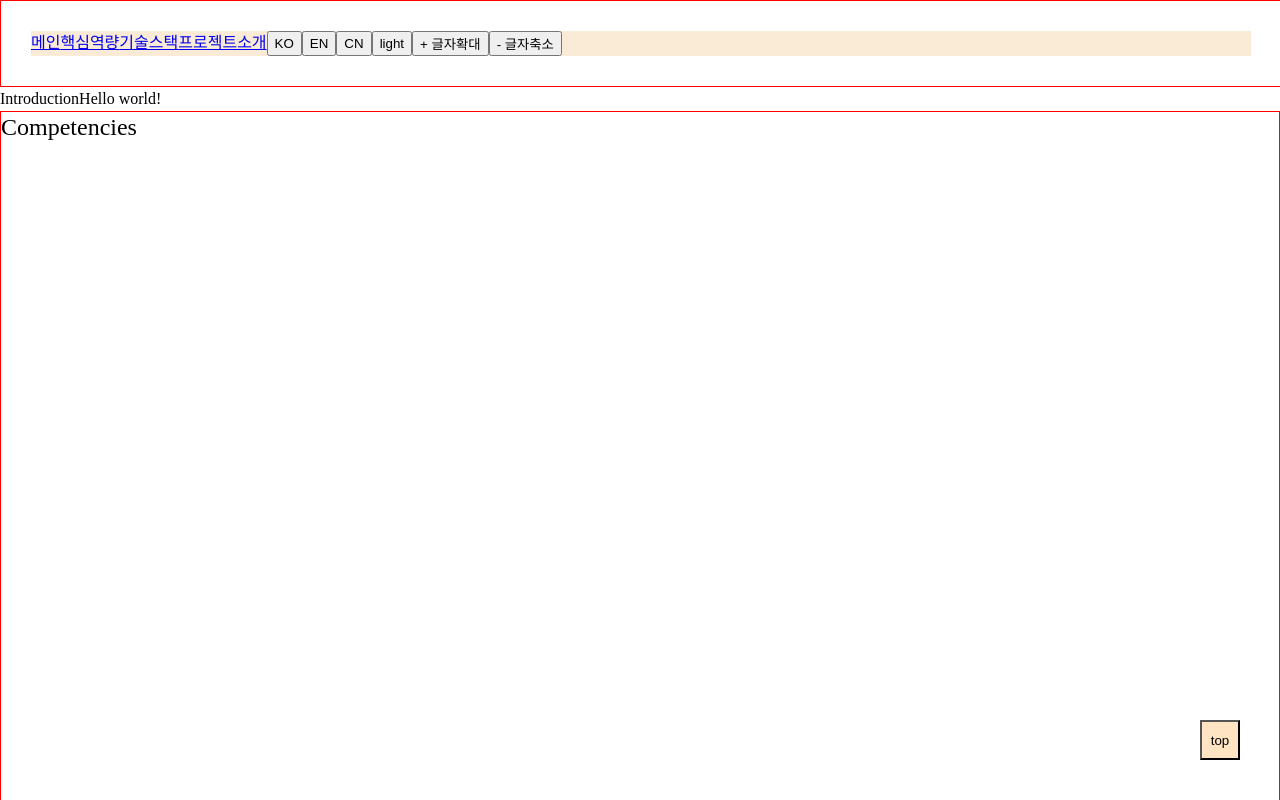
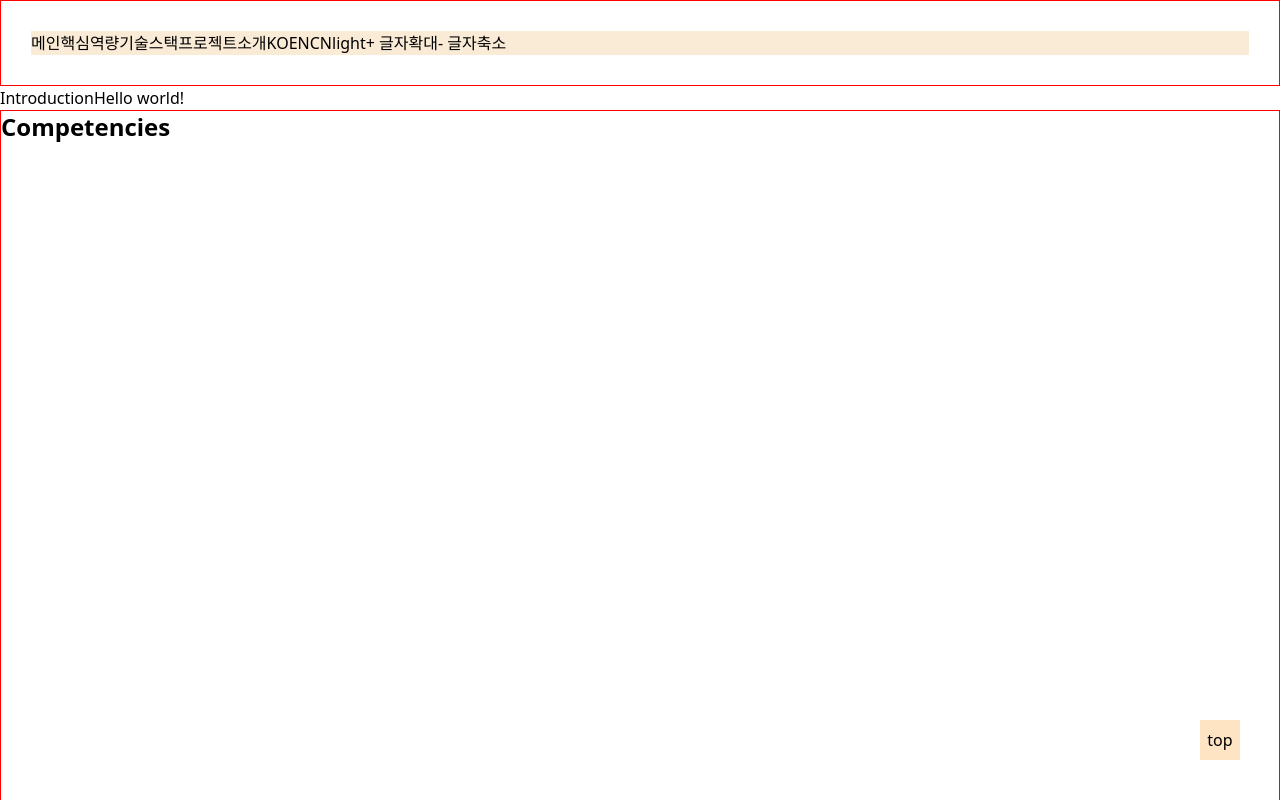
Before and after one commit to coolage21/my-info, a Next.js app: page /en in a window 1280 px wide. Shown: the top 800 px of the page. Built offline with nearby package versions, Linux system fonts and the light colour scheme.

Commit message:
[css] reset.css, heading 컴포넌트 추가

```diff
--- a/components/common/Heading/Heading.module.scss
+++ b/components/common/Heading/Heading.module.scss
@@ -0,0 +1,6 @@
+.heading {
+  &__ttl {
+    font-size: 20px;
+    font-weight: 600;
+  }
+}
--- a/components/common/Heading/Heading.tsx
+++ b/components/common/Heading/Heading.tsx
@@ -1,19 +1,23 @@
 import classNames from 'classnames/bind'
-import styles from "./TabButton.module.scss";
+import styles from "./Heading.module.scss";
 
 const cx = classNames.bind(styles);
 
 interface TabButtonProps {
   title: string,
-  desc: string,
+  size: string,
 }
 
-export default function TabButton({title, desc}: TabButtonProps) {
+export default function TabButton({title, size}: TabButtonProps) {
+
+  //[fontSize, setFontSize] = useState(size); // small, medium
 
   return (
     <div className={cx('heading')}>
-      <h2 className={cx('heading__ttl')}>{title}</h2>
-      <p className={cx('heading__desc')}>{desc}</p>
+      <h2 className={cx('heading__ttl', size)}>
+        <img src="" alt="" />
+        {title}
+      </h2>
     </div>
   );
 }
--- a/components/sections/Projects/Projects.tsx
+++ b/components/sections/Projects/Projects.tsx
@@ -1,13 +1,13 @@
 import classNames from 'classnames/bind'
 import styles from "./Projects.module.scss";
 import Tabs from "./ProjectsTabs/Tabs";
-
+import Heading from '@/components/common/Heading/Heading'
 const cx = classNames.bind(styles);
 
 export default function Projects() {
   return (
     <section id="projects" className={cx('projects')}>
-      Projects
+      <Heading title="Projects" size="medium"/>
       <Tabs/>
     </section>
   );
--- /dev/null
+++ b/style/_base.scss
@@ -0,0 +1,32 @@
+/* =========================================
+   BASE
+   프로젝트 기본 스타일
+========================================= */
+
+html {
+  font-size: 16px;
+}
+
+body {
+  font-family: system-ui, -apple-system, sans-serif;
+  background: #fff;
+  color: #111;
+}
+
+/* 접근성 focus 스타일 유지 */
+:focus-visible {
+  outline: 2px solid #000;
+  outline-offset: 2px;
+}
+
+/* hidden attribute */
+[hidden] {
+  display: none !important;
+}
+
+/* 버튼 기본 스타일 */
+button {
+  border: none;
+  background: none;
+  cursor: pointer;
+}
--- /dev/null
+++ b/style/_ios-fix.scss
@@ -0,0 +1,48 @@
+/* =========================================
+   iOS SAFARI FIX
+   모바일 Safari에서 자주 발생하는 문제 해결
+========================================= */
+
+
+/* iOS에서 폰트 자동 확대 방지 */
+html {
+  -webkit-text-size-adjust: 100%;
+}
+
+
+/* input focus 시 자동 zoom 방지
+   (font-size 16px 미만이면 zoom 발생) */
+input,
+textarea,
+select {
+  font-size: 16px;
+}
+
+
+/* iOS tap highlight 제거 */
+a,
+button {
+  -webkit-tap-highlight-color: transparent;
+}
+
+
+/* iOS momentum scroll */
+* {
+  -webkit-overflow-scrolling: touch;
+}
+
+
+/* Safari button appearance 제거 */
+button,
+input[type="button"],
+input[type="submit"] {
+  appearance: none;
+  -webkit-appearance: none;
+}
+
+
+/* flex item overflow 버그 대응 */
+button,
+input {
+  flex-shrink: 0;
+}
--- a/style/_reset.scss
+++ b/style/_reset.scss
@@ -1,46 +1,58 @@
-/* http://meyerweb.com/eric/tools/css/reset/
-   v2.0 | 20110126
-   License: none (public domain)
-*/
+/* =========================================
+   RESET
+   브라우저 기본 스타일 최소 초기화
+   modern reset 기반
+========================================= */
 
-html, body, div, span, applet, object, iframe,
-h1, h2, h3, h4, h5, h6, p, blockquote, pre,
-a, abbr, acronym, address, big, cite, code,
-del, dfn, em, img, ins, kbd, q, s, samp,
-small, strike, strong, sub, sup, tt, var,
-b, u, i, center,
-dl, dt, dd, ol, ul, li,
-fieldset, form, label, legend,
-table, caption, tbody, tfoot, thead, tr, th, td,
-article, aside, canvas, details, embed,
-figure, figcaption, footer, header, hgroup,
-menu, nav, output, ruby, section, summary,
-time, mark, audio, video {
-	margin: 0;
-	padding: 0;
-	border: 0;
-	font-size: 100%;
-	font: inherit;
-	vertical-align: baseline;
-}
-/* HTML5 display-role reset for older browsers */
-article, aside, details, figcaption, figure,
-footer, header, hgroup, menu, nav, section {
-	display: block;
+*,
+*::before,
+*::after {
+  box-sizing: border-box; // padding/border 포함한 박스 계산
 }
 
-ol, ul {
-	list-style: none;
+* {
+  margin: 0;
+  padding: 0;
 }
-blockquote, q {
-	quotes: none;
+
+html,
+body {
+  height: 100%;
 }
-blockquote:before, blockquote:after,
-q:before, q:after {
-	content: '';
-	content: none;
+
+body {
+  line-height: 1.5; // 가독성 개선
+  text-rendering: optimizeLegibility;
+  -webkit-font-smoothing: antialiased; // macOS 글꼴 렌더링 개선
 }
+
+img,
+picture,
+video,
+canvas,
+svg {
+  display: block;
+  max-width: 100%; // 반응형 이미지
+}
+
+ul,
+ol {
+  list-style: none; // 리스트 스타일 제거
+}
+
+a {
+  text-decoration: none;
+  color: inherit;
+}
+
+button,
+input,
+textarea,
+select {
+  font: inherit; // form 요소 폰트 통일
+}
+
 table {
-	border-collapse: collapse;
-	border-spacing: 0;
+  border-collapse: collapse;
+  border-spacing: 0;
 }
--- a/style/globals.scss
+++ b/style/globals.scss
@@ -1,4 +1,6 @@
 @import "./reset";
+@import "./base";
+@import "./ios-fix";
 @import "./variable";
 @import "./typography";
 @import "./mixin";
```
